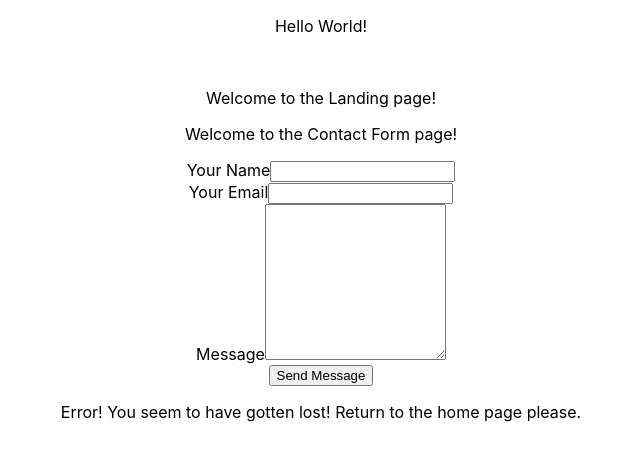
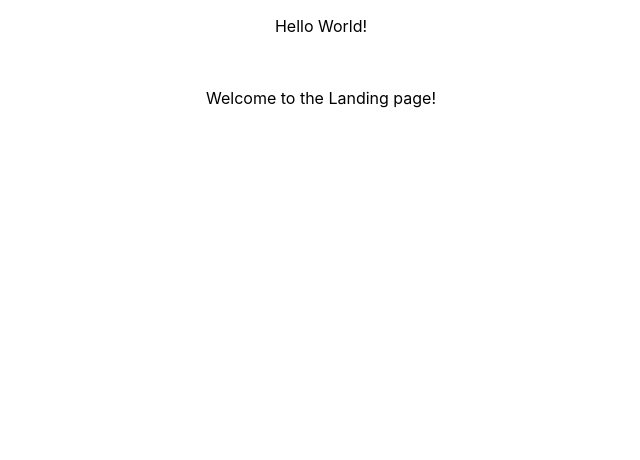
Before and after one commit to SamanthaBJimenez/RReyesDoula, a React (Create React App) app in the folder reyes-doula/: page / in a window 1280 px wide. Shown: the top 460 px of the page, without its empty margins (319-959 px from the left). Built offline with nearby package versions, Linux system fonts and the light colour scheme.

Commit message:
implement react-router-dom in app.js and index.js

```diff
--- a/reyes-doula/src/App.js
+++ b/reyes-doula/src/App.js
@@ -1,5 +1,6 @@
 // import logo from './logo.svg';
 import './App.css';
+import { Route, Switch } from 'react-router-dom';
 import Contact from './components/Contact';
 import Error from './components/Error';
 import Landing from './components/Landing';
@@ -7,9 +8,17 @@
 function App() {
   return (
     <div className="App">
-      <Landing/>
-      <Contact/>
-      <Error/>
+      <Switch>
+        <Route exact path={"/"}>
+          <Landing/>
+        </Route>
+        <Route exact path={"/contact"}>
+          <Contact/>
+        </Route>
+        <Route path={"*"}>
+          <Error/>
+        </Route>
+      </Switch>
     </div>
   );
 }
--- a/reyes-doula/src/index.js
+++ b/reyes-doula/src/index.js
@@ -2,12 +2,13 @@
 import ReactDOM from 'react-dom';
 import './index.css';
 import App from './App';
+import { BrowserRouter as Router } from 'react-router-dom';
 import reportWebVitals from './reportWebVitals';
 
 ReactDOM.render(
-  <React.StrictMode>
+  <Router>
     <App />
-  </React.StrictMode>,
+  </Router>,
   document.getElementById('root')
 );
 
```
